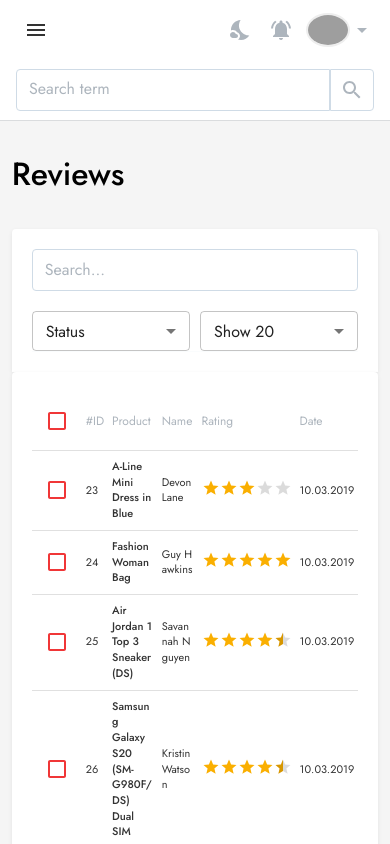
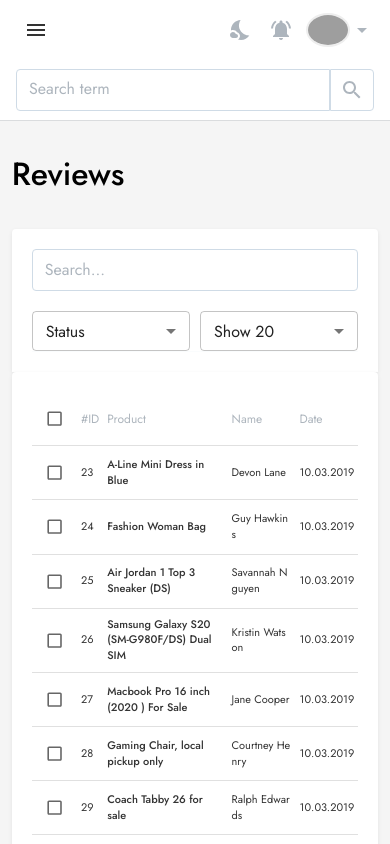
Before and after one commit to digita-webshop/digita-webshop-frontend, a React (Create React App) app: page /panel/reviews in a window 390 px wide. Shown: the top 844 px of the page. Built offline with nearby package versions, Linux system fonts and the light colour scheme; grey boxes are pictures that could not be loaded.

Commit message:
fix(reviews):improve responsive design

```diff
--- a/src/Components/Reviews/ReviewsTable/ReviewsTable.tsx
+++ b/src/Components/Reviews/ReviewsTable/ReviewsTable.tsx
@@ -1,6 +1,5 @@
 import { MoreHoriz } from "@mui/icons-material";
 import {
-  Checkbox,
   Table,
   TableBody,
   TableHead,
@@ -10,23 +9,16 @@ import {
 } from "@mui/material";
 import { reviews } from "../../../Services/Utils/Data/data";
 import { TableButton } from "../../../Styles/Orders";
-import { TCell, THCell } from "../../../Styles/Reviews";
+import { TCell, TCheckBox, THCell } from "../../../Styles/Reviews";
 import StarIcon from "@mui/icons-material/Star";
 import { useTheme } from "@mui/material/styles";
 
 const tableHead = [
-  <Checkbox
-    sx={{
-      color: "#f03637",
-      "&.Mui-checked": {
-        color: "common.digitaRed",
-      },
-    }}
-  />,
+  <TCheckBox />,
   "#ID",
-  "Product",
-  "Name",
-  "Rating",
+  "product",
+  "name",
+  "rating",
   "date",
   "action",
 ];
@@ -38,6 +30,7 @@ interface Props {
 function ReviewsTable({ selectedAmount }: Props) {
   const theme = useTheme();
   const matches = useMediaQuery(theme.breakpoints.down("md"));
+  const matchesSm = useMediaQuery(theme.breakpoints.down("sm"));
 
   return (
     <Table>
@@ -47,7 +40,9 @@ function ReviewsTable({ selectedAmount }: Props) {
             <THCell
               key={index}
               align="left"
-              className={item === "action" ? "hidden" : ""}
+              className={`${item === "action" && "hidden"} ${
+                item === "rating" && "hiddenSm"
+              }`}
             >
               {item}
             </THCell>
@@ -63,14 +58,7 @@ function ReviewsTable({ selectedAmount }: Props) {
               sx={{ "&:hover": { bgcolor: "common.panelActiveRed" } }}
             >
               <TCell>
-                <Checkbox
-                  sx={{
-                    color: "#f03637",
-                    "&.Mui-checked": {
-                      color: "common.digitaRed",
-                    },
-                  }}
-                />
+                <TCheckBox />
               </TCell>
               <TCell>{pId}</TCell>
               <TCell
@@ -83,6 +71,7 @@ function ReviewsTable({ selectedAmount }: Props) {
               </TCell>
               <TCell sx={{ wordBreak: "break-all" }}>{name}</TCell>
 
+              {!matchesSm && (
                 <TCell>
                   <Rating
                     name="text-feedback"
@@ -95,6 +84,7 @@ function ReviewsTable({ selectedAmount }: Props) {
                     }
                   />
                 </TCell>
+              )}
               <TCell>{date}</TCell>
               {!matches && (
                 <TCell
--- a/src/Styles/Reviews/index.tsx
+++ b/src/Styles/Reviews/index.tsx
@@ -1,8 +1,8 @@
-import { TableCell } from "@mui/material";
+import { Checkbox, TableCell } from "@mui/material";
 import { styled } from "@mui/material/styles";
 
 export const TCell = styled(TableCell)(({ theme }) => ({
-  fontSize: "18px",
+  fontSize: "16px",
   color: theme.palette.common.digitaBlack,
   maxWidth: "180px",
   [theme.breakpoints.between("sm", "xl")]: {
@@ -20,7 +20,7 @@ export const TCell = styled(TableCell)(({ theme }) => ({
 
 export const THCell = styled(TableCell)(({ theme }) => ({
   color: theme.palette.common.panelGrey,
-    fontSize: "18px",
+  fontSize: "16px",
   fontWeight: 400,
   textTransform: "capitalize",
   [theme.breakpoints.between("sm", "xl")]: {
@@ -39,7 +39,22 @@ export const THCell = styled(TableCell)(({ theme }) => ({
       display: "none",
     },
   },
+  "&.hiddenSm": {
+    [theme.breakpoints.down("sm")]: {
+      display: "none",
+    },
+  },
   "&:last-child": {
     textAlign: "right",
   },
 }));
+
+export const TCheckBox = styled(Checkbox)(({ theme }) => ({
+  "& .MuiSvgIcon-root": {
+    width: ".8em",
+    height: ".8em",
+  },
+  "&.Mui-checked": {
+    color: theme.palette.common.digitaRed,
+  },
+}));
```
Lines whose indentation alone changed are shown as unchanged.
